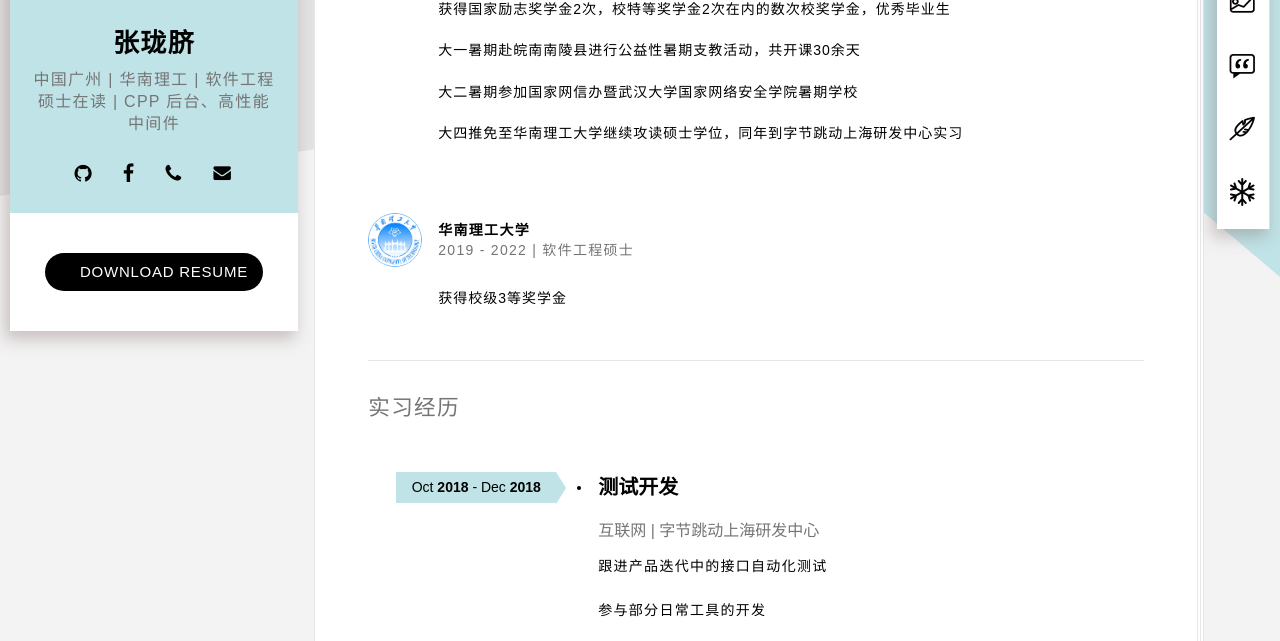
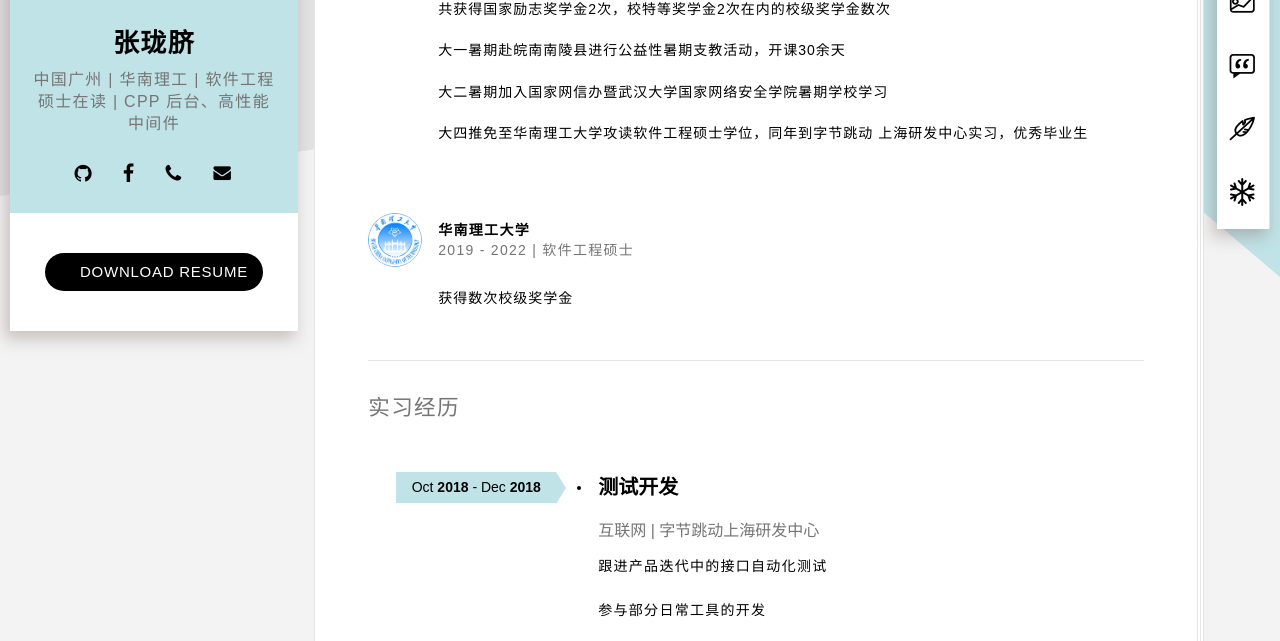
Before and after one commit to zlonqi/zlonqi.github.io, a Jekyll site: the page built from index.html, in a window 1280 px wide and 900 px high, scrolled down 580 px, cut to the strip 259-900 px from the top of the window. Built offline with Jekyll 4.4.1, drawn with Linux system fonts in a browser that asks for light colours; some web fonts are replaced.

Commit message:
update _includes/resumer_03-education.html.

```diff
--- a/_includes/resumer_03-education.html
+++ b/_includes/resumer_03-education.html
@@ -5,7 +5,7 @@
 
             <div class="ref-box hreview">
                 <div class="ref-avatar">
-                    <img alt="" src="{{ '/styles/img/NCU.png' | prepend: site.baseurl }}" class="avatar avatar-54 photo" height="54" width="54">
+                    <img alt="" src="/zlonqi/styles/img/NCU.png" class="avatar avatar-54 photo" height="54" width="54">
                 </div>
 
                 <div class="ref-info">
@@ -15,20 +15,21 @@
                     </div>
 
                     <blockquote class="ref-cont clear-mrg">
-                        <p>获得国家励志奖学金2次，校特等奖学金2次在内的数次校奖学金，优秀毕业生
+                        <p>共获得国家励志奖学金2次，校特等奖学金2次在内的校级奖学金数次
                         </p>
-                        <p>大一暑期赴皖南南陵县进行公益性暑期支教活动，共开课30余天
+                        <p>大一暑期赴皖南南陵县进行公益性暑期支教活动，开课30余天
                         </p>
-						<p>大二暑期参加国家网信办暨武汉大学国家网络安全学院暑期学校
+						<p>大二暑期加入国家网信办暨武汉大学国家网络安全学院暑期学校学习
 						</p>
-						<p>大四推免至华南理工大学继续攻读硕士学位，同年到字节跳动上海研发中心实习
+						<p>大四推免至华南理工大学攻读软件工程硕士学位，同年到字节跳动
+                            上海研发中心实习，优秀毕业生
 						</p>
                     </blockquote>
                 </div>
             </div><!-- .ref-box -->
 			<div class="ref-box hreview">
                 <div class="ref-avatar">
-                    <img alt="" src="{{ '/styles/img/scut.jpg' | prepend: site.baseurl }}" class="avatar avatar-54 photo" height="54" width="54">
+                    <img alt="" src="/zlonqi/styles/img/scut.jpg" class="avatar avatar-54 photo" height="54" width="54">
                 </div>
 
                 <div class="ref-info">
@@ -38,7 +39,7 @@
                     </div>
 
                     <blockquote class="ref-cont clear-mrg">
-                        <p>获得校级3等奖学金
+                        <p>获得数次校级奖学金
                         </p>
                     </blockquote>
                 </div>
```
